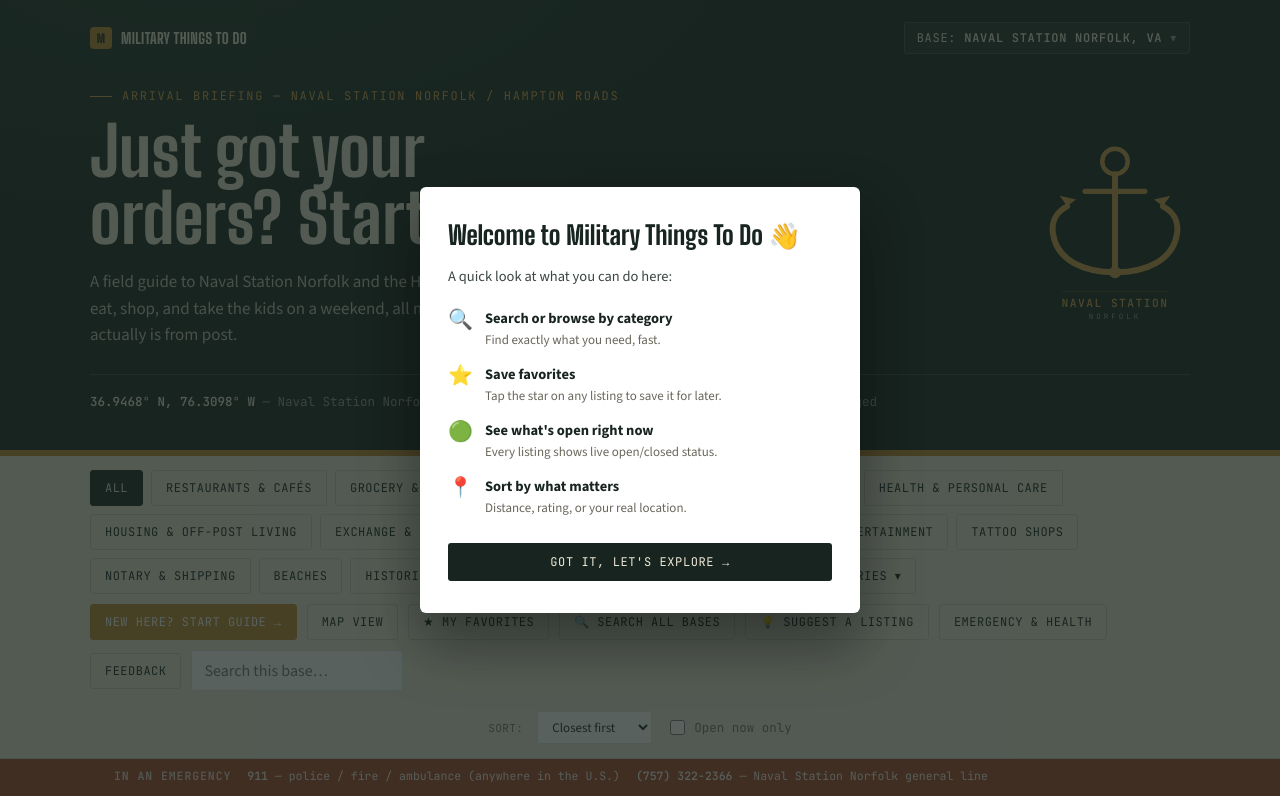
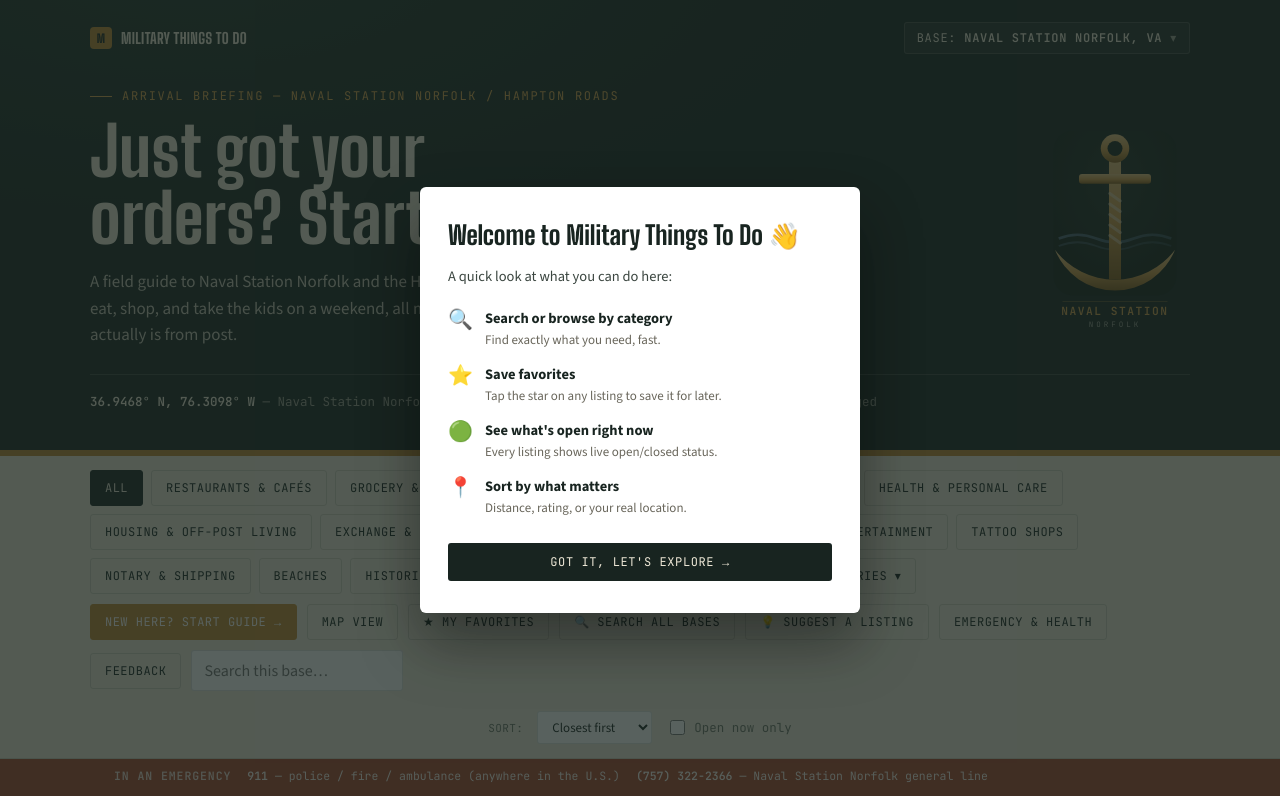
Before and after one commit to raulramirez134/military-things-to-do, a plain HTML site: page norfolk.html in a window 1280 px wide. Shown: the top 796 px of the page. Drawn offline with nearby package versions, Linux system fonts and the light colour scheme.

Commit message:
Add files via upload

```diff
--- a/norfolk.html
+++ b/norfolk.html
@@ -143,7 +143,7 @@
   .brief-inner{ max-width:1100px; margin:0 auto; }
   .brief-flex{ display:flex; align-items:center; justify-content:space-between; gap:30px; }
   .brief-copy{ flex:1; min-width:0; }
-  .brief-graphic{ flex-shrink:0; width:150px; height:202px; opacity:0.95; }
+  .brief-graphic{ flex-shrink:0; width:150px; height:210px; opacity:0.95; }
   .brief-graphic svg{ width:100%; height:100%; }
   @media (max-width:760px){ .brief-graphic{ display:none; } }
   .eyebrow{
@@ -615,18 +615,34 @@
           </p>
         </div>
         <div class="brief-graphic" aria-hidden="true">
-          <svg viewBox="0 0 200 270" xmlns="http://www.w3.org/2000/svg">
-            <circle cx="100" cy="42" r="17" fill="none" stroke="#D9A24C" stroke-width="6"/>
-            <path d="M100 59 L100 190" stroke="#D9A24C" stroke-width="8" stroke-linecap="round" fill="none"/>
-            <path d="M60 82 L140 82" stroke="#D9A24C" stroke-width="7" stroke-linecap="round" fill="none"/>
-            <circle cx="100" cy="190" r="8" fill="#D9A24C"/>
-            <path d="M100 190 C 58 190, 22 174, 17 138 C 15 122, 22 109, 36 102" stroke="#D9A24C" stroke-width="8" stroke-linecap="round" fill="none"/>
-            <path d="M100 190 C 142 190, 178 174, 183 138 C 185 122, 178 109, 164 102" stroke="#D9A24C" stroke-width="8" stroke-linecap="round" fill="none"/>
-            <path d="M36 102 L26 88 L48 93 Z" fill="#D9A24C"/>
-            <path d="M164 102 L174 88 L152 93 Z" fill="#D9A24C"/>
-            <line x1="30" y1="216" x2="170" y2="216" stroke="rgba(217,162,76,0.4)" stroke-width="1"/>
-            <text x="100" y="236" text-anchor="middle" font-family="'JetBrains Mono', monospace" font-size="15" font-weight="700" letter-spacing="2" fill="#D9A24C">NAVAL STATION</text>
-            <text x="100" y="252" text-anchor="middle" font-family="'JetBrains Mono', monospace" font-size="10" letter-spacing="4" fill="rgba(237,231,214,0.65)">NORFOLK</text>
+          <svg viewBox="0 0 200 280" xmlns="http://www.w3.org/2000/svg">
+            <defs>
+              <linearGradient id="norfolkBrass" x1="0" y1="0" x2="0" y2="1">
+                <stop offset="0%" stop-color="#F2CD8A"/><stop offset="55%" stop-color="#D9A24C"/><stop offset="100%" stop-color="#8F6420"/>
+              </linearGradient>
+              <linearGradient id="norfolkSteel" x1="0" y1="0" x2="1" y2="0">
+                <stop offset="0%" stop-color="#6684A4"/><stop offset="100%" stop-color="#3F5C6B"/>
+              </linearGradient>
+              <radialGradient id="norfolkBadgeBg" cx="50%" cy="30%" r="65%">
+                <stop offset="0%" stop-color="#223129"/><stop offset="100%" stop-color="#141f19"/>
+              </radialGradient>
+            </defs>
+            <rect x="18" y="6" width="164" height="220" rx="26" fill="url(#norfolkBadgeBg)"/>
+            <path d="M 25,150 Q 50,140 75,150 T 125,150 T 175,150" fill="none" stroke="url(#norfolkSteel)" stroke-width="3.5" opacity="0.7"/>
+            <path d="M 25,160 Q 50,150 75,160 T 125,160 T 175,160" fill="none" stroke="url(#norfolkSteel)" stroke-width="2.5" opacity="0.4"/>
+            <path d="M20,165 A86,86 0 0,0 180,165 A100,100 0 0,1 20,165 Z" fill="url(#norfolkBrass)"/>
+            <path d="M92,38 Q100,19 108,38 L108,205 L92,205 Z" fill="url(#norfolkBrass)"/>
+            <rect x="52" y="64" width="96" height="13" rx="4" fill="url(#norfolkBrass)"/>
+            <circle cx="100" cy="30" r="19" fill="url(#norfolkBrass)"/>
+            <circle cx="100" cy="30" r="10" fill="#1c2921"/>
+            <line x1="93" y1="90" x2="107" y2="100" stroke="#EDE7D6" stroke-width="4" opacity="0.5" stroke-linecap="round"/>
+            <line x1="93" y1="104" x2="107" y2="114" stroke="#EDE7D6" stroke-width="4" opacity="0.5" stroke-linecap="round"/>
+            <line x1="93" y1="118" x2="107" y2="128" stroke="#EDE7D6" stroke-width="4" opacity="0.5" stroke-linecap="round"/>
+            <line x1="93" y1="132" x2="107" y2="142" stroke="#EDE7D6" stroke-width="4" opacity="0.5" stroke-linecap="round"/>
+            <line x1="93" y1="146" x2="107" y2="156" stroke="#EDE7D6" stroke-width="4" opacity="0.5" stroke-linecap="round"/>
+            <line x1="30" y1="234" x2="170" y2="234" stroke="rgba(217,162,76,0.4)" stroke-width="1"/>
+            <text x="100" y="252" text-anchor="middle" font-family="'JetBrains Mono', monospace" font-size="15" font-weight="700" letter-spacing="2" fill="#D9A24C">NAVAL STATION</text>
+            <text x="100" y="268" text-anchor="middle" font-family="'JetBrains Mono', monospace" font-size="10" letter-spacing="4" fill="rgba(237,231,214,0.65)">NORFOLK</text>
           </svg>
         </div>
       </div>
```
